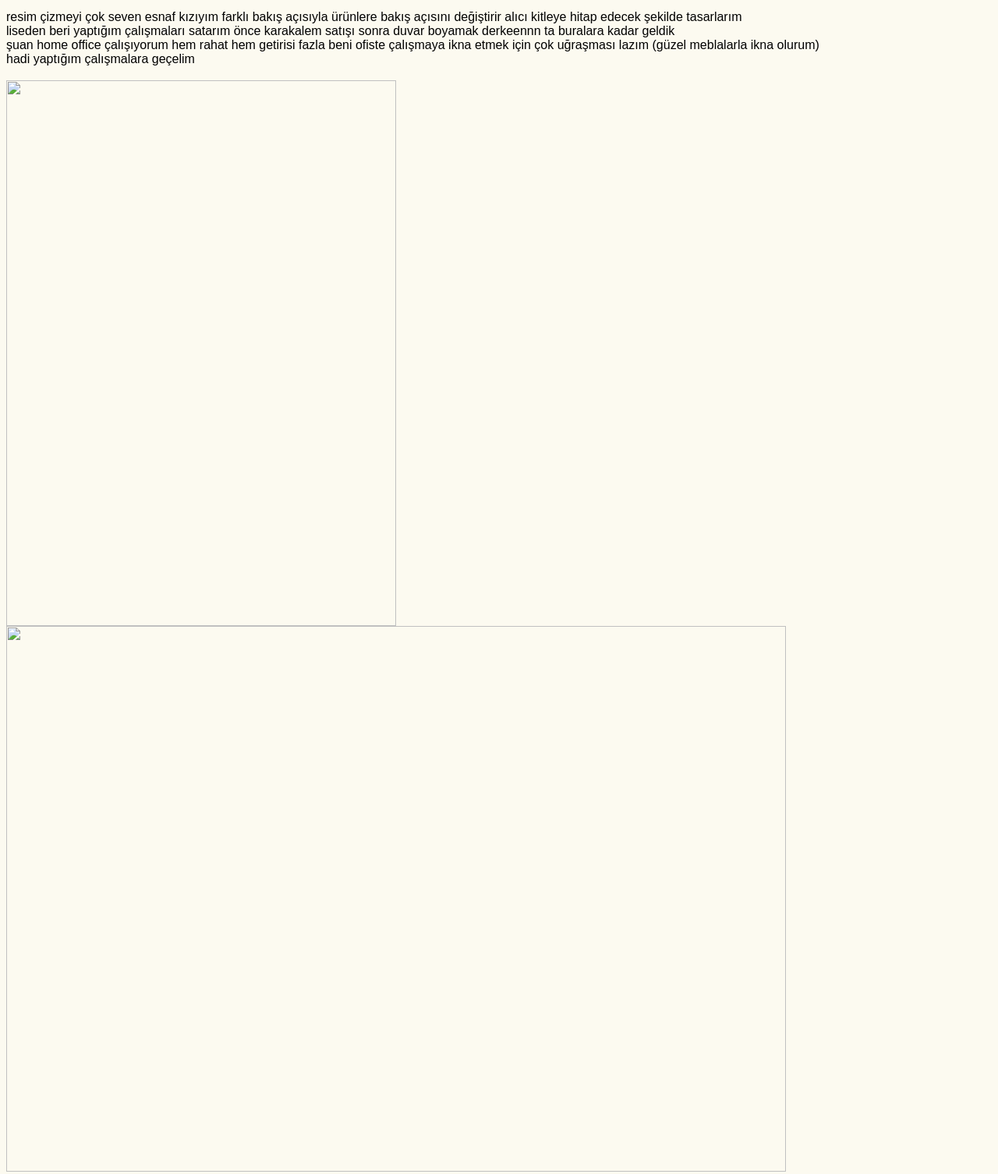
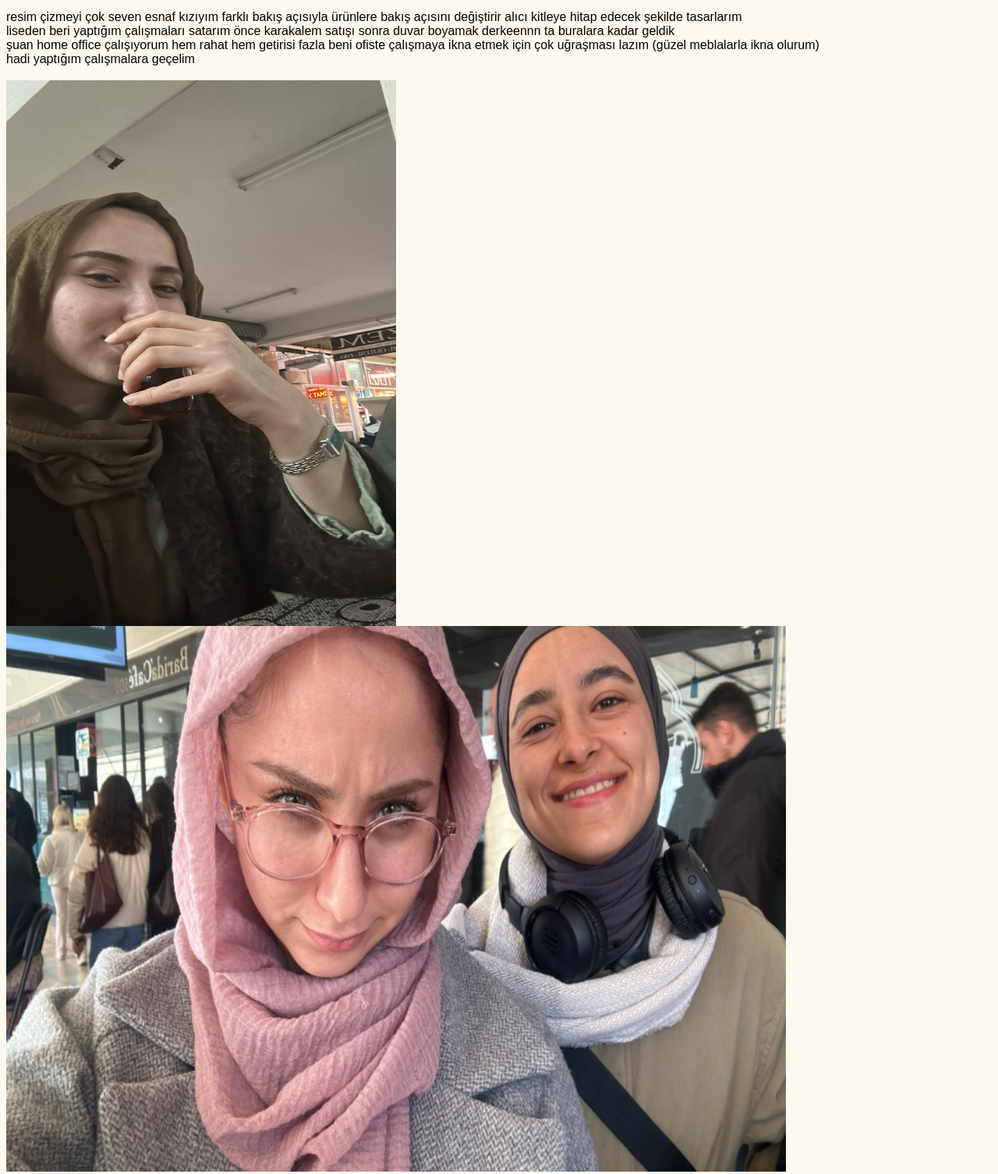
Before and after one commit to UMEYYE/umeyye-website, a plain HTML site: page about.html in a window 1280 px wide. Shown: the part 343-1849 px from the top of the page at 78% size. Drawn offline with Linux system fonts and the light colour scheme.

Commit message:
Update about.html

```diff
--- a/about.html
+++ b/about.html
@@ -22,8 +22,8 @@
                                     <BR>şuan home office çalışıyorum hem rahat hem getirisi fazla beni ofiste çalışmaya ikna etmek için çok uğraşması lazım (güzel meblalarla ikna olurum)
                                         <br>hadi yaptığım çalışmalara geçelim
                                         <br> <BR>
-                                        <img src="WhatsApp Görsel 2025-01-16 saat 19.24.08_95000131.jpg" width="500px" height="700px"></img>
-                                        <img src="WhatsApp Görsel 2025-01-16 saat 19.26.17_2ab7fbcb.jpg" width="1000px" height="700px"></img>
+                                        <img src="WhatsApp Image 2025-01-16 at 22.12.14.jpeg" width="500px" height="700px"></img>
+                                        <img src="WhatsApp Image 2025-01-16 at 22.12.13 (1).jpeg" width="1000px" height="700px"></img>
                             </P>
 
 
```
